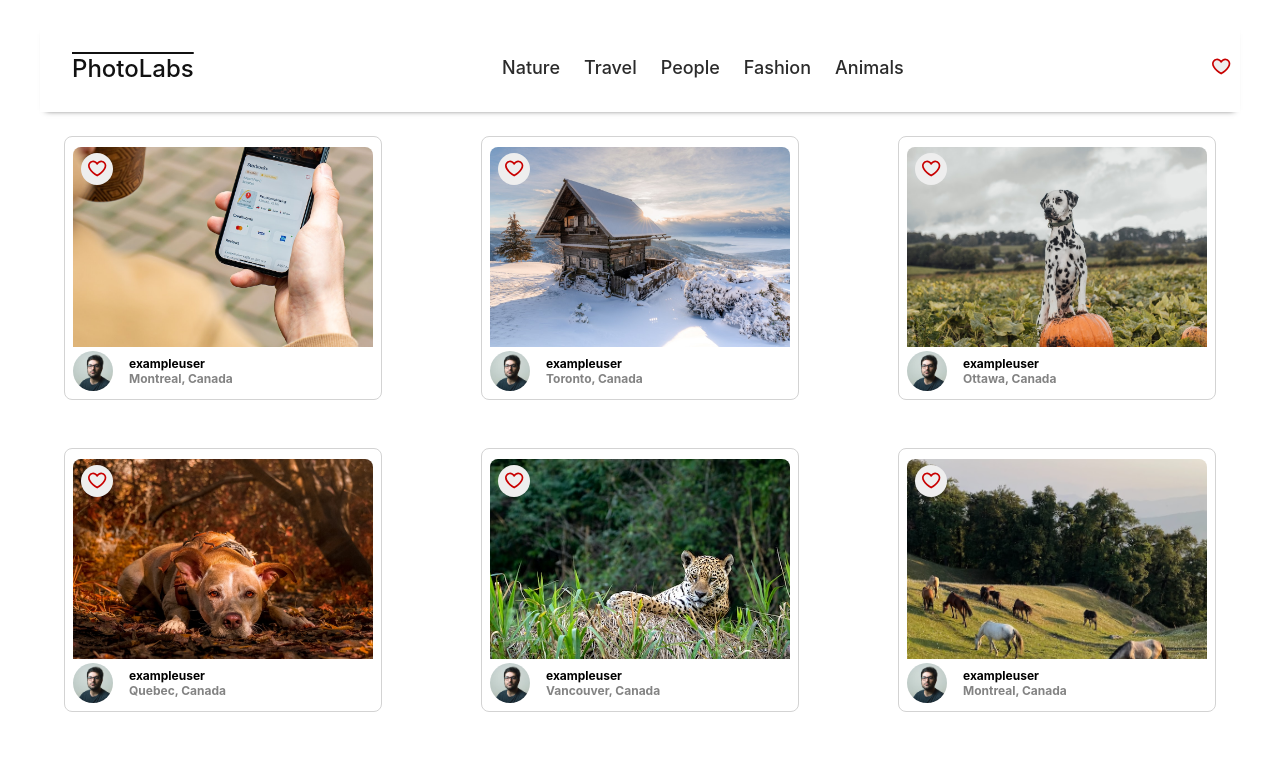
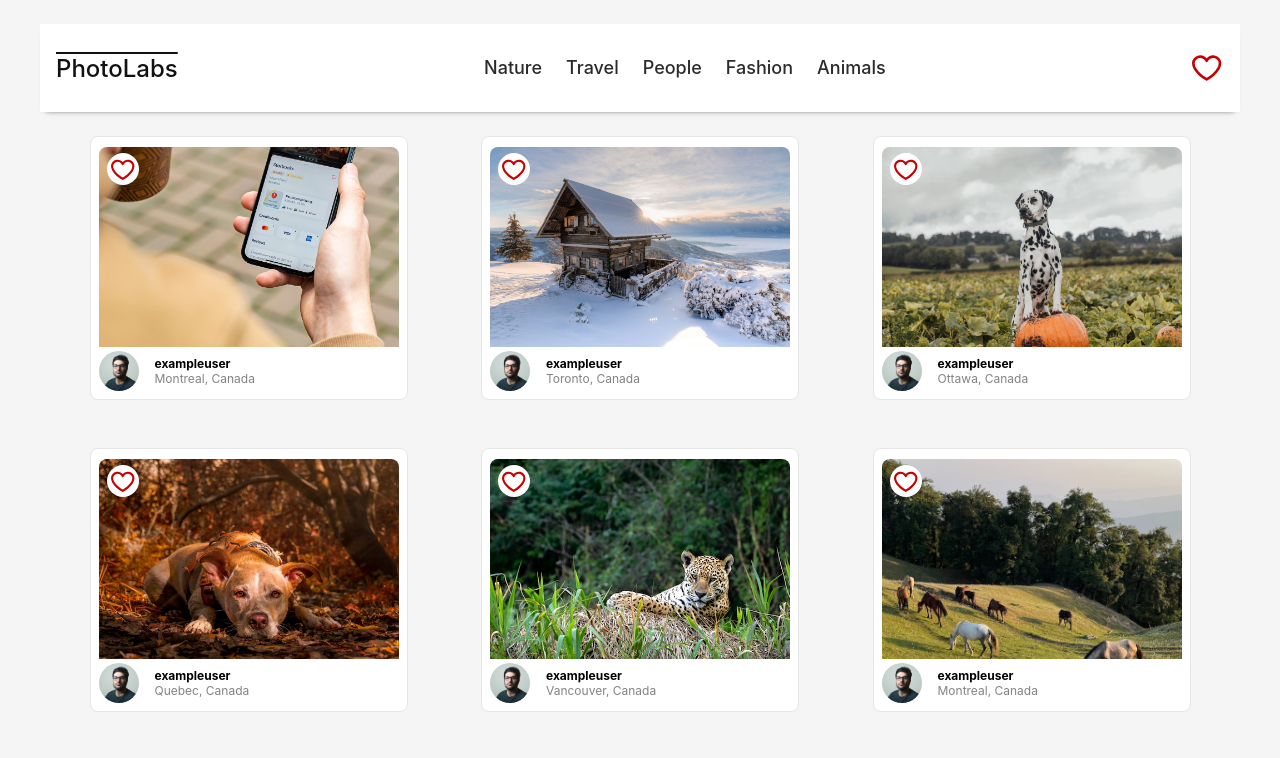
Before and after one commit to BronwenM/lhl-photo-labs, a React (Create React App) app in the folder frontend/: page / in a window 1280 px wide. Shown: the top 758 px of the page. Built offline with nearby package versions, Linux system fonts and the light colour scheme; the HTML template or start-up script is replaced by a standard one.

Commit message:
added some improved styling

```diff
--- a/frontend/src/App.jsx
+++ b/frontend/src/App.jsx
@@ -13,17 +13,17 @@
   const [showModal, setShowModal] = useState(false);
   const [modalData, setModalData] = useState({});
 
-  const addFavourite = (photoID) => {
+  const toggleFavourite = (photoID) => {
     const targetPhoto = photos.find(photo => photo.id === photoID);
 
     favouritePhotos.find(photo => photo.id === photoID) ? setFavouritePhotos(favouritePhotos.filter(photo => photo.id !== photoID)) : setFavouritePhotos(prev => [...prev, targetPhoto]);
   }
 
   return (
-    <FavouritePhotosContext.Provider value={{favouritePhotos, addFavourite}}>
+    <FavouritePhotosContext.Provider value={{favouritePhotos, toggleFavourite}}>
       <ShowModalContext.Provider value={{setShowModal, setModalData, modalData}}>
         <div className="App">
-          <HomeRoute photos={photos} topics={topics}  />
+          <HomeRoute photos={photos} topics={topics} />
           {showModal && <PhotoDetailsModal />}
         </div>
       </ShowModalContext.Provider>
--- a/frontend/src/App.scss
+++ b/frontend/src/App.scss
@@ -1,38 +1,3 @@
 .App {
   margin: 24px;
 }
-
-.App-logo {
-  height: 40vmin;
-  pointer-events: none;
-}
-
-@media (prefers-reduced-motion: no-preference) {
-  .App-logo {
-    animation: App-logo-spin infinite 20s linear;
-  }
-}
-
-.App-header {
-  background-color: #282c34;
-  min-height: 100vh;
-  display: flex;
-  flex-direction: column;
-  align-items: center;
-  justify-content: center;
-  font-size: calc(10px + 2vmin);
-  color: white;
-}
-
-.App-link {
-  color: #61dafb;
-}
-
-@keyframes App-logo-spin {
-  from {
-    transform: rotate(0deg);
-  }
-  to {
-    transform: rotate(360deg);
-  }
-}
--- a/frontend/src/components/FavIcon.jsx
+++ b/frontend/src/components/FavIcon.jsx
@@ -2,8 +2,8 @@
 
 const FavIcon = ({displayAlert, selected}) => {
   return (
-    <svg width="20" height="17" viewBox="0 0 24 19" fill="none" xmlns="http://www.w3.org/2000/svg">
-      <path fill={selected ? "#C80000" : "#EEEEEE"} d="M11 18C11 18 1 12.5909 1 6.02273C1 4.8616 1.41649 3.73633 2.17862 2.83838C2.94075 1.94043 4.00143 1.32526 5.1802 1.09755C6.35897 0.869829 7.58301 1.04363 8.64406 1.58938C9.70512 2.13512 10.5376 3.0191 11 4.09092C11.4624 3.0191 12.2949 2.13512 13.3559 1.58938C14.417 1.04363 15.641 0.869829 16.8198 1.09755C17.9986 1.32526 19.0593 1.94043 19.8214 2.83838C20.5835 3.73633 21 4.8616 21 6.02273C21 12.5909 11 18 11 18Z" stroke="#C80000" strokeWidth="2" strokeLinecap="round" strokeLinejoin="round"/>
+    <svg width="20" height="17" viewBox="0 0 24 19" fill="none" xmlns="http://www.w3.org/2000/svg" style={{width: "100%", height: "100%"}}>
+      <path fill={selected ? "#C80000" : "#FFFFFF"} d="M11 18C11 18 1 12.5909 1 6.02273C1 4.8616 1.41649 3.73633 2.17862 2.83838C2.94075 1.94043 4.00143 1.32526 5.1802 1.09755C6.35897 0.869829 7.58301 1.04363 8.64406 1.58938C9.70512 2.13512 10.5376 3.0191 11 4.09092C11.4624 3.0191 12.2949 2.13512 13.3559 1.58938C14.417 1.04363 15.641 0.869829 16.8198 1.09755C17.9986 1.32526 19.0593 1.94043 19.8214 2.83838C20.5835 3.73633 21 4.8616 21 6.02273C21 12.5909 11 18 11 18Z" stroke="#C80000" strokeWidth="2" strokeLinecap="round" strokeLinejoin="round"/>
       {
           !!displayAlert &&
           <circle cx="21" cy="4" r="2.75" fill="#FFFF00" stroke="#C80000" strokeWidth="0.5"/>
--- a/frontend/src/components/PhotoFavButton.jsx
+++ b/frontend/src/components/PhotoFavButton.jsx
@@ -4,10 +4,10 @@
 import { FavouritePhotosContext } from 'App';
 
 function PhotoFavButton(props) {
-  const {addFavourite, favouritePhotos} = useContext(FavouritePhotosContext);
+  const {toggleFavourite, favouritePhotos} = useContext(FavouritePhotosContext);
 
   const handleClick = () => {
-    addFavourite(props.photoId);
+    toggleFavourite(props.photoId);
   }
 
   return (
--- a/frontend/src/index.css
+++ b/frontend/src/index.css
@@ -5,6 +5,7 @@
     sans-serif;
   -webkit-font-smoothing: antialiased;
   -moz-osx-font-smoothing: grayscale;
+  background-color: #f5f5f5;
 }
 
 code {
--- a/frontend/src/routes/PhotoDetailsModal.jsx
+++ b/frontend/src/routes/PhotoDetailsModal.jsx
@@ -19,36 +19,40 @@
   const similarPhotosArr = Object.values(similar_photos);
 
   return (
-    <div className="photo-details-modal">
+    <div className="photo-details-modal" onClick={() => setShowModal(false)}>
+      <div className="photo-details-modal__content">
         <button
           className="photo-details-modal__close-button"
           onClick={() => setShowModal(false)}
         >
           <img src={closeSymbol} alt="close symbol" />
         </button>
-      <div className="photo-details-modal__images">
+        <div className="photo-details-modal__image-details">
             <PhotoFavButton photoId={id} />
             <img
               src={regular}
               alt="full-sized image"
               className="photo-details-modal__image"
             />
+
           <div className="photo-details-modal__photographer-details">
             <img
               src={profile}
               alt="user profile"
               className="photo-details-modal__photographer-profile"
             />
-          <div className="">
-            {username}
+            <div>
+              <span>{username}</span>
               <div className="photo-details-modal__photographer-location">
                 {city}, {country}
               </div>
             </div>
           </div>
+          <hr />
           <h4 className="photo-details-modal__header">Similar Photos</h4>
           <div className="photo-details-modal__images">
             <PhotoList photos={similarPhotosArr} />
+          </div>
         </div>
       </div>
     </div>
--- a/frontend/src/styles/FavBadge.scss
+++ b/frontend/src/styles/FavBadge.scss
@@ -1,11 +1,13 @@
 .fav-badge {
   position: relative;
+  width: 32px;
+  height: 32px;
 }
 
 .fav-badge__count {
-background-color: rgb(0, 0, 0);
-width: 20px;
-height: 20px;
+  background-color: rgb(0, 0, 0);
+  width: 20px;
+  height: 20px;
   border-radius: 99px;
   position: absolute;
   top: 0%;
--- a/frontend/src/styles/PhotoDetailsModal.scss
+++ b/frontend/src/styles/PhotoDetailsModal.scss
@@ -1,10 +1,18 @@
 .photo-details-modal {
+  background-color: rgba(0,0,0,.5);
+  position: fixed;
+  top: 0;
+  left: 0;
+  height: 100%;
+  width: 100%;
+  display: flex;
+  justify-content: center;
+  align-items: center;
+}
+
+.photo-details-modal__content {
   background-color: white;
-  box-shadow: 0 0 0 50vmax rgba(0,0,0,.5);
-  position: absolute;
-  top: 55%;
-  left: 50%;
-  transform: translate(-50%, -40%);
+  position: fixed;
   height: 80%;
   width: 55%;
   overflow-y: scroll;
@@ -25,13 +33,27 @@
 }
 
 .photo-details-modal__images {
-  margin-left: 36px;
-  margin-top: 8px;
+  -webkit-user-select: none; /* Safari */
+  -ms-user-select: none; /* IE 10 and IE 11 */
+  user-select: none; /* Standard syntax */
+}
+
+.photo-details-modal__image-details {
+  padding: 16px 32px;
+  height: inherit;
+  -webkit-user-select: none; /* Safari */
+  -ms-user-select: none; /* IE 10 and IE 11 */
+  user-select: none; /* Standard syntax */
 }
 
 .photo-details-modal__image {
-  max-width: 95%;
+  /* max-width: 95%; */
+  width: 100%;
+  height: auto;
+  max-height: 100%;
   border-radius: 8px;
+  object-fit: contain;
+  background-color: #dfdfdf;
 }
 
 .photo-details-modal__top-bar {
@@ -46,6 +68,7 @@
 .photo-details-modal__photographer-details {
   display: flex;
   font-size: 16px;
+  margin-top: 16px;
 }
 
 .photo-details-modal__header {
@@ -69,9 +92,38 @@
   height: 40px;
 }
 
+hr {
+  border: 1px solid #eaeaea;
+  margin: 16px 0;
+}
 .photo-details-modal__photographer-info {
   margin-top: 5px;
   font-weight: 700;
   font-size: 12px;
   margin-left: 8px;
 }
+
+
+/* scroll bar styles */
+/* width */
+.photo-details-modal__content::-webkit-scrollbar {
+  width: 10px;
+}
+
+/* Track */
+.photo-details-modal__content::-webkit-scrollbar-track {
+  background: #eaeaea;
+  margin: 8px;
+  border-radius: 16px;
+}
+
+/* Handle */
+.photo-details-modal__content::-webkit-scrollbar-thumb {
+  background: #ababab;
+  border-radius: 16px;
+}
+
+/* Handle on hover */
+.photo-details-modal__content::-webkit-scrollbar-thumb:hover {
+  background: #797979;
+}
--- a/frontend/src/styles/PhotoFavButton.scss
+++ b/frontend/src/styles/PhotoFavButton.scss
@@ -5,7 +5,7 @@
   cursor: pointer;
   margin-bottom: -30px;
   border-width: 0.1px;
-  background-color: #EEEEEE;
+  background-color: #fff;
   width: 32px;
   height: 32px;
   text-align: center;
@@ -13,6 +13,7 @@
 }
 
 .photo-list__fav-icon-svg {
-  padding: 7px;
-  top: 2px;
+  padding: 4px;
+  width: 80%;
+  height: 80%;
 }
--- a/frontend/src/styles/PhotoList.scss
+++ b/frontend/src/styles/PhotoList.scss
@@ -1,7 +1,7 @@
 .photo-list {
   display: flex;
   flex-wrap: wrap;
-  justify-content: space-between;
+  justify-content: space-evenly;
   list-style-type: none;
   margin: 0;
   padding: 0;
--- a/frontend/src/styles/PhotoListItem.scss
+++ b/frontend/src/styles/PhotoListItem.scss
@@ -1,11 +1,10 @@
 .photo-list__item {
   margin: 24px;
   padding: 8px;
-  border-width: 0.5px;
-  border-color: lightgray;
-  border-style: solid;
+  border: 1px solid #e6e6e6;
   border-radius: 8px;
   max-width: fit-content;
+  background-color: #fff;
 }
 
 .photo-list__image {
@@ -45,4 +44,5 @@
 
 .photo-list__user-location {
   color: #838383;
+  font-weight: 400;
 }
--- a/frontend/src/styles/TopNavigationBar.scss
+++ b/frontend/src/styles/TopNavigationBar.scss
@@ -2,12 +2,13 @@
   display: flex;
   flex-direction: row;
   justify-content: space-between;
-  padding: 8px;
+  padding: 8px 16px;
   align-items: center;
   -webkit-box-shadow: 0 4px 6px -6px #222;
   -moz-box-shadow: 0 4px 6px -6px #222;
   box-shadow: 0 4px 6px -6px #222;
   height: 72px;
+  background-color: #fff;
 }
 
 .top-nav-bar__logo {
@@ -16,5 +17,5 @@
   font-size: 24px;
   color: #111;
   text-underline-position: auto;
-  margin-left: 24px;
+  // margin-left: 24px;
 }
```
Lines whose indentation alone changed are shown as unchanged.
